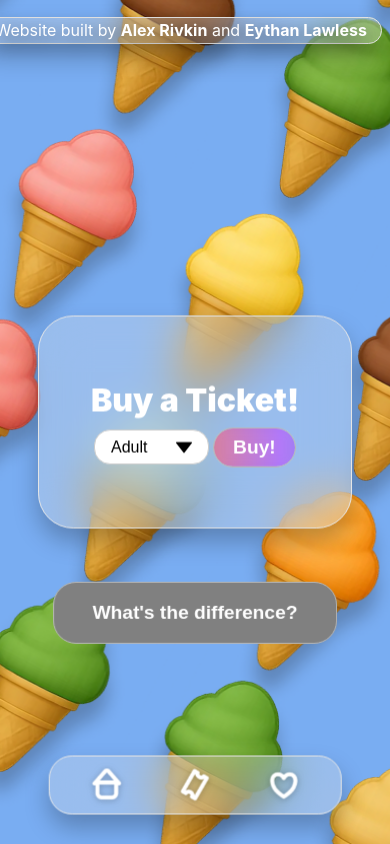
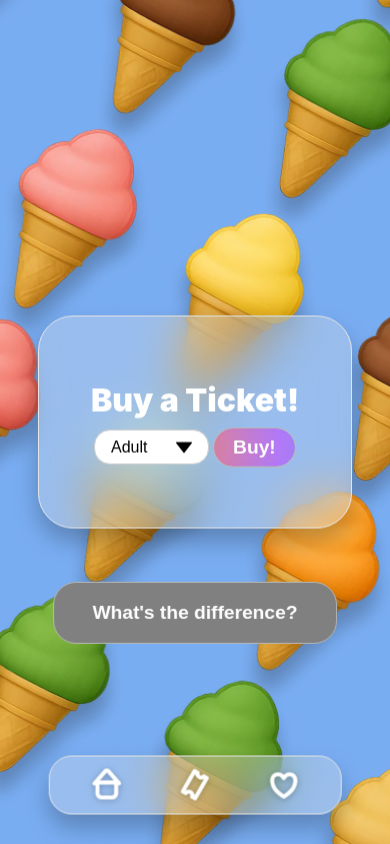
Before and after one commit to Quantium-Labs/Scoopermania, a React (Vite) app: page /tickets in a window 390 px wide. Built offline with nearby package versions, Linux system fonts and the light colour scheme; a web font is replaced by a local one.

Commit message:
Better mobile support
Signed-off-by: SupremeRubisco <92188403+SupremeRubisco@users.noreply.github.com>

```diff
--- a/src/App.css
+++ b/src/App.css
@@ -90,16 +90,7 @@
     }
 
     .credits {
-        background-color: rgba(229, 229, 229, 0.3);
-        border-radius: 2.2em;
-        position: absolute;
-        right: 2%;
-        top: 2%;
-        width: 400px;
-        height: 25px;
-        display: flex;
-        justify-content: center;
-        align-items: center;
+        visibility: hidden !important;
     }
 }
 
```
